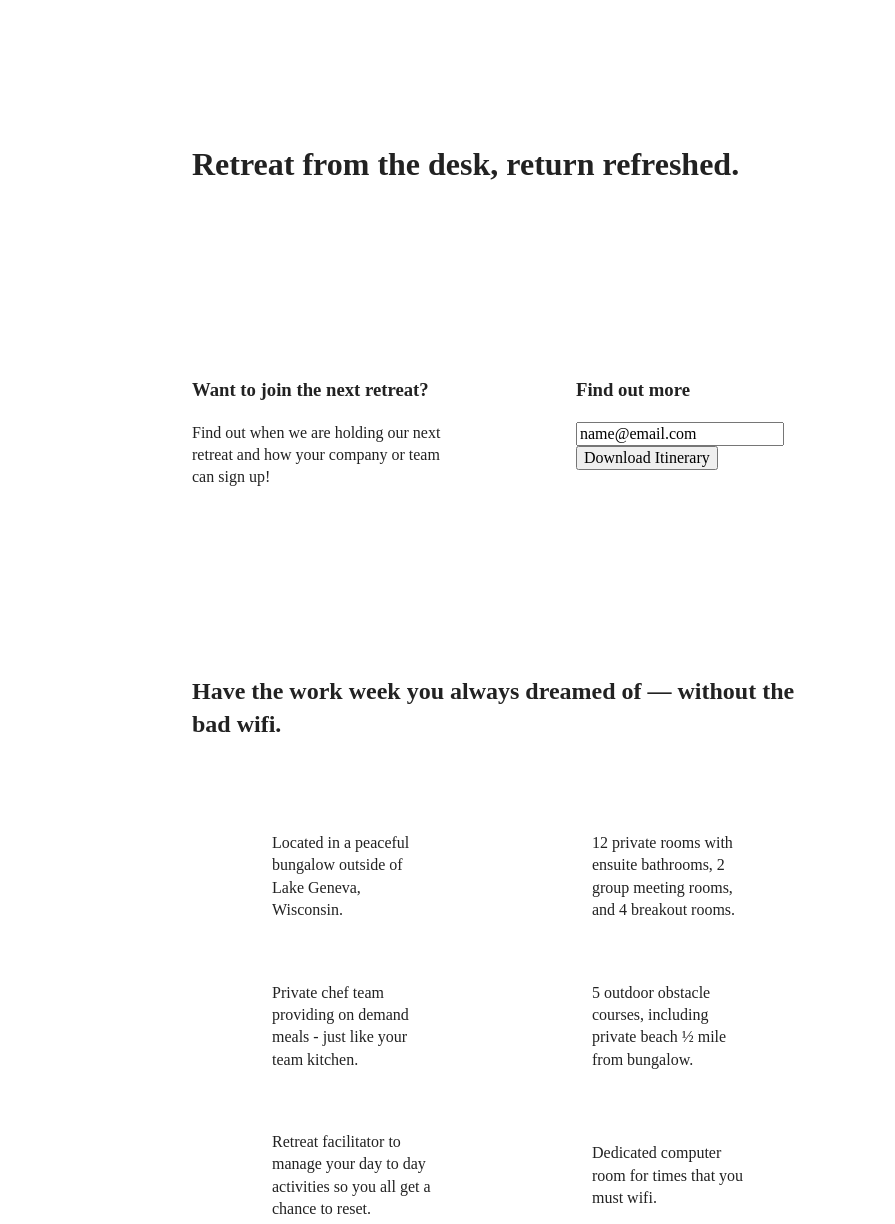
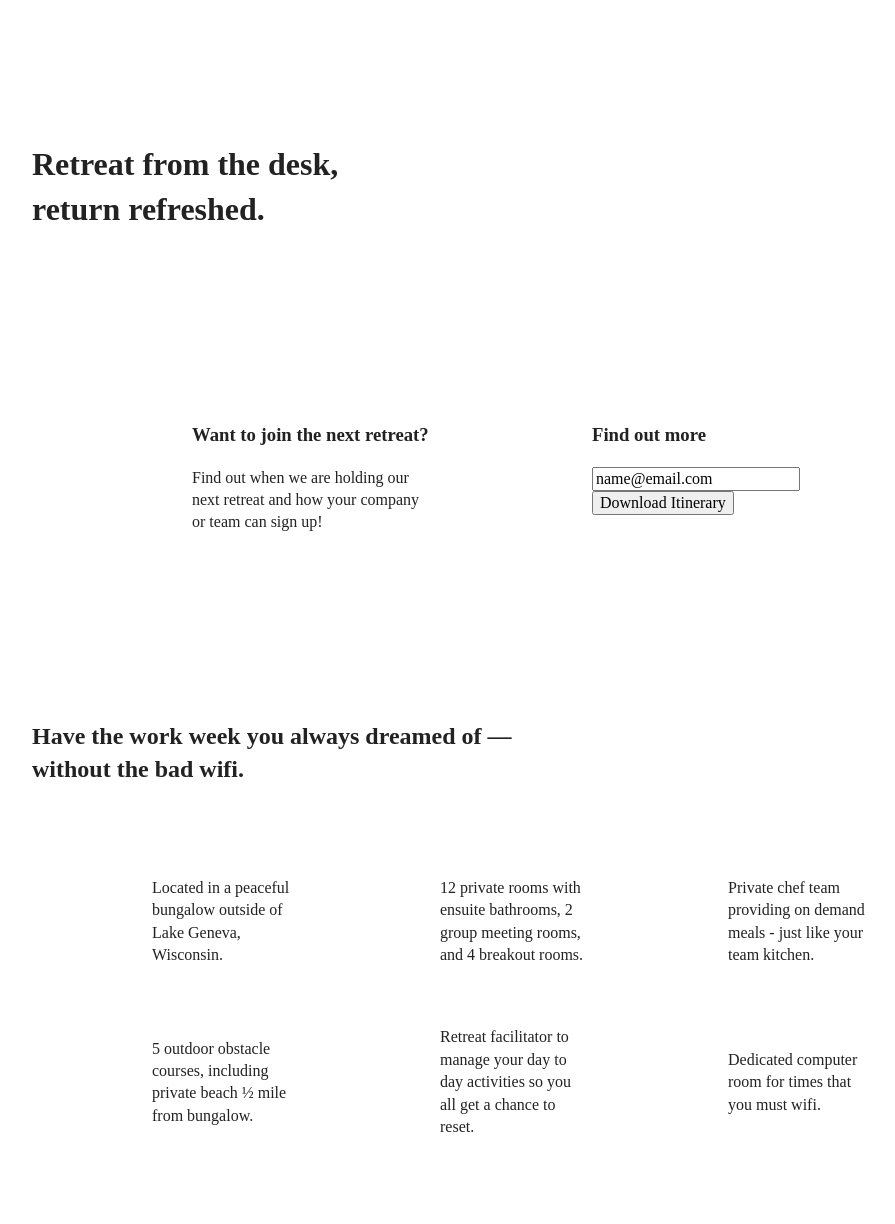
Before and after one commit to rafia-farooq/unplugged-retreat-site, a plain HTML site: page index.html in a window 1280 px wide. Shown: the part 100-1324 px from the top of the page, without its empty margins (128-1023 px from the left). Drawn offline with nearby package versions, Linux system fonts and the light colour scheme.

Commit message:
Css added for desktop

```diff
--- a/css/main.css
+++ b/css/main.css
@@ -511,6 +511,60 @@ aside {
     }
   }
 
+
+
+  @media only screen and (min-width: 1200px) {
+    /*Desktop styles here */
+       .content-wrapper {
+             max-width: 960px;
+        }
+
+         /* Hero */
+        .hero-area h1 {
+            width: 40%;
+        }
+
+        /* Aside */
+        aside .content-wrapper {
+            justify-content: space-evenly;
+        }
+
+        aside .content-wrapper .form-description,
+        aside .content-wrapper .form {
+            width: 25%;
+        }
+
+        /* Features */
+        .features h2 {
+            width: 50%;
+        }
+
+        .features article {
+            flex-basis: 30%;
+        }
+
+        /* Reviews */
+        .reviews article div {
+            width: 30%;
+        }
+
+    /* ==========================================================================
+       About Page
+       ========================================================================== */
+        .mission h2,
+        .contact-section .content-wrapper h2 {
+            width: 65%;
+        }
+
+    /* ==========================================================================
+       FAQ Page
+       ========================================================================== */
+        .faq h2 {
+            width: 100%;
+        }
+
+    }
+
 @media print,
 (-webkit-min-device-pixel-ratio: 1.25),
 (min-resolution: 1.25dppx),
```
